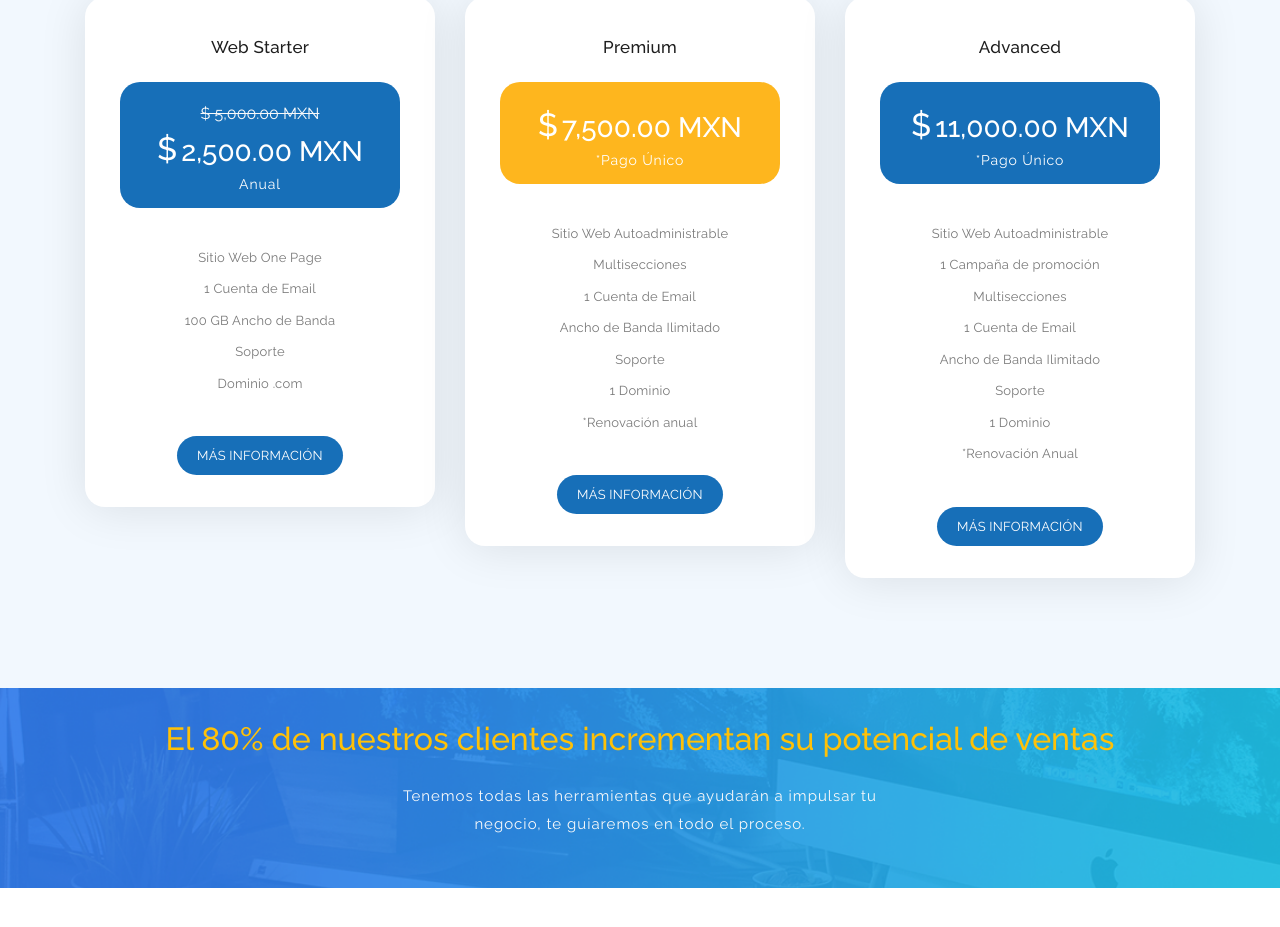
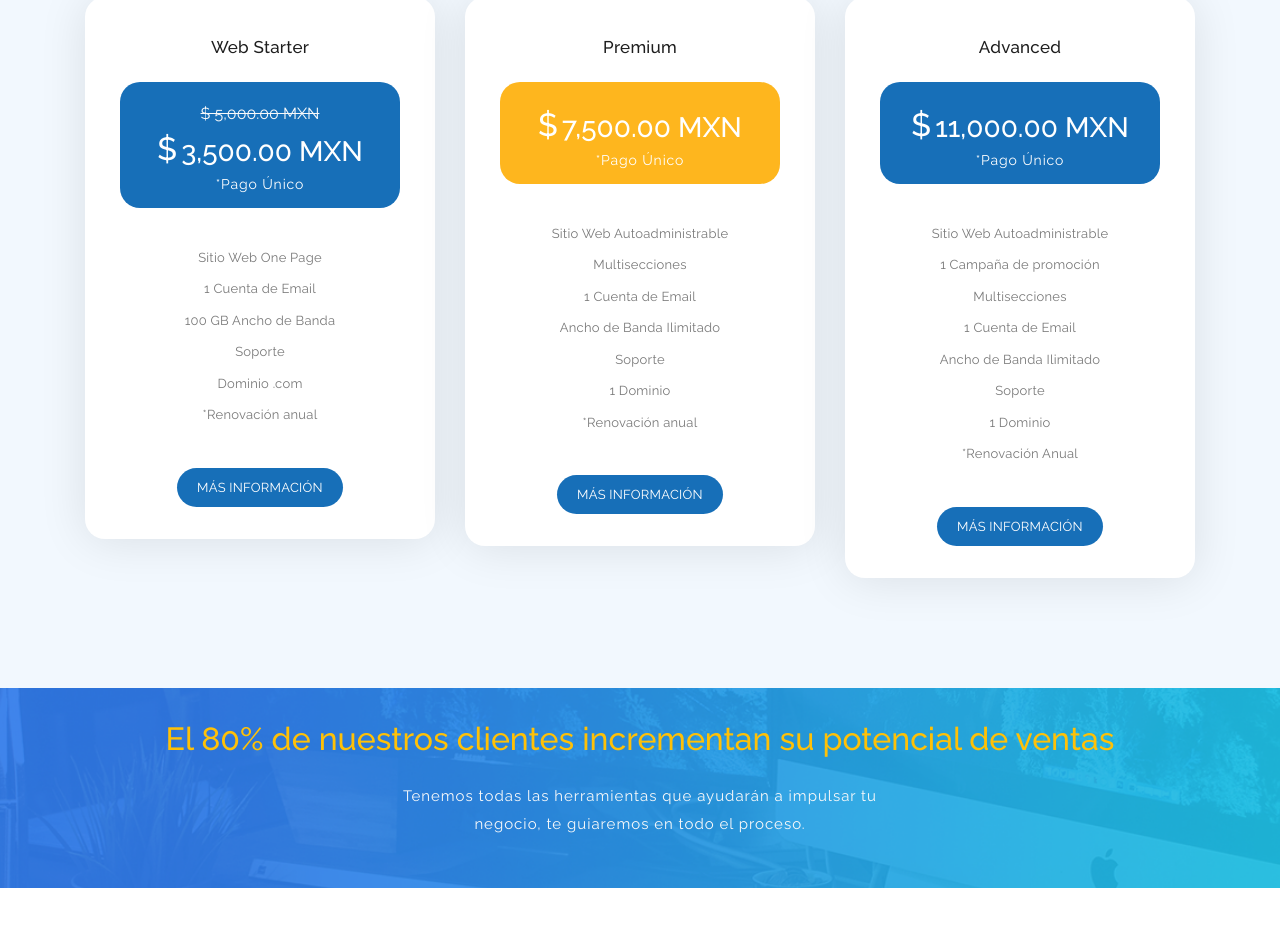
Before and after one commit to ideasweb-mx/ideasweb-mx.github.io, a plain HTML site: page index.html in a window 1280 px wide. Shown: the part 3858-4785 px from the top of the page. Drawn offline with Linux system fonts and the light colour scheme.

Commit message:
Update index.html

```diff
--- a/index.html
+++ b/index.html
@@ -482,8 +482,8 @@ https://templatemo.com/tm-535-softy-pinko
                                 <span class="text-bold text-light" style="text-decoration-line:line-through;">$ 5,000.00
                                     MXN</span><br>
                                 <span class="currency">$</span>
-                                <span class="price">2,500.00 MXN</span>
-                                <span class="period">Anual</span>
+                                <span class="price">3,500.00 MXN</span>
+                                <span class="period">*Pago Único</span>
                             </div>
                             <ul class="list">
                                 <li class="active">Sitio Web One Page</li>
@@ -491,6 +491,7 @@ https://templatemo.com/tm-535-softy-pinko
                                 <li class="active">100 GB Ancho de Banda</li>
                                 <li class="active">Soporte</li>
                                 <li class="active">Dominio .com </li>
+                                <li class="active">*Renovación anual</li>
                             </ul>
                         </div>
                         <div class="pricing-footer">
```
